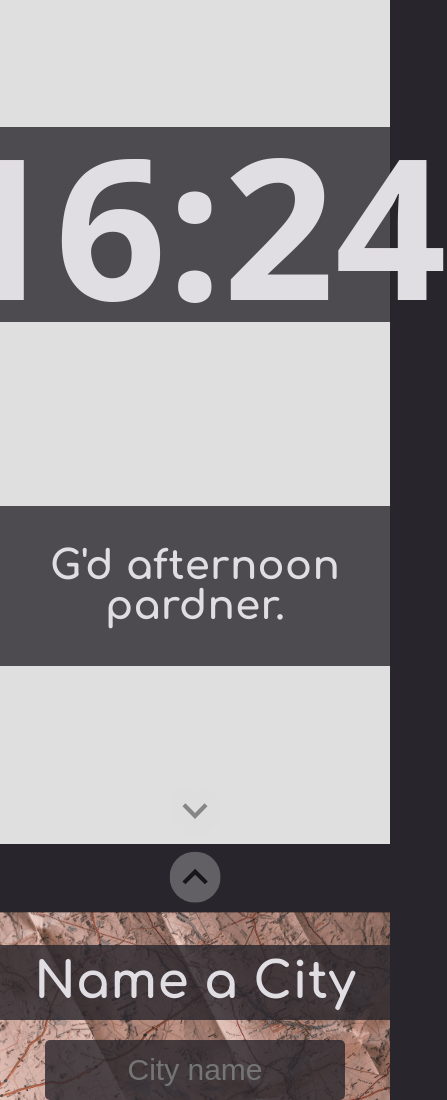
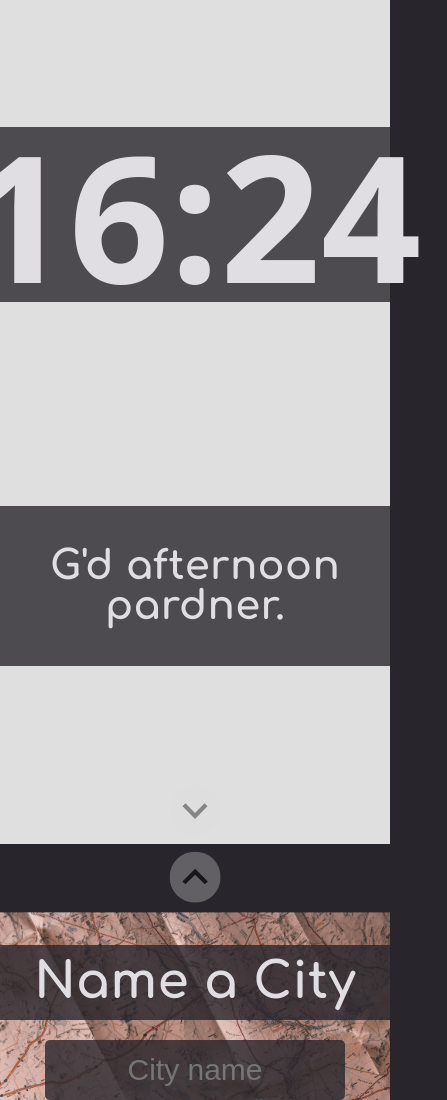
Before and after one commit to Ziplodocus/CityStatus, a plain HTML site: page index.html in a window 390 px wide. Shown: the top 1100 px of the page, 447 px wide, since content can reach past the window. Drawn offline with Linux system fonts and the light colour scheme; no server answers; a web font is replaced by a local one.

Commit message:
fix main banner text overflowing on mobile

```diff
--- a/style.css
+++ b/style.css
@@ -161,7 +161,7 @@ section {
     justify-content: center;
     align-items: center;
     font-family: 'Odibee sans', sans;
-    font-size: min(35vh, 50vw);
+    font-size: min(35vh, 45vw);
     line-height: 1;
 }
 
```
